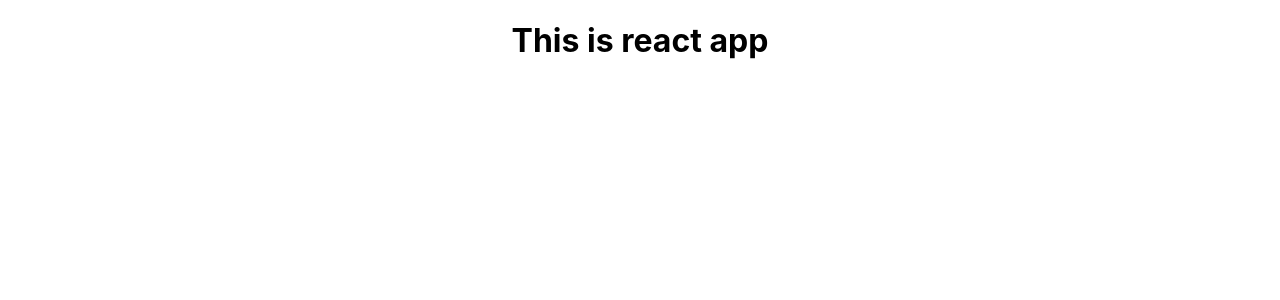
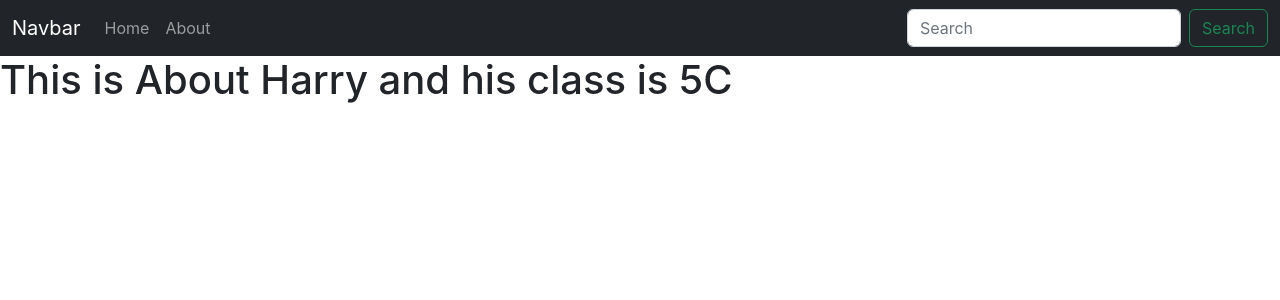
Before and after one commit to dhaval7152/inotebookReact, a React (Create React App) app: page /About in a window 1280 px wide. Shown: the top 300 px of the page. Built offline with nearby package versions, Linux system fonts and the light colour scheme.

Commit message:
#58 useContext hook

```diff
--- a/public/index.html
+++ b/public/index.html
@@ -24,7 +24,8 @@
       work correctly both with client-side routing and a non-root public URL.
       Learn how to configure a non-root public URL by running `npm run build`.
     -->
-    <title>React App</title>
+    <link href="https://cdn.jsdelivr.net/npm/bootstrap@5.2.0-beta1/dist/css/bootstrap.min.css" rel="stylesheet" integrity="sha384-0evHe/X+R7YkIZDRvuzKMRqM+OrBnVFBL6DOitfPri4tjfHxaWutUpFmBp4vmVor" crossorigin="anonymous">
+    <title>iNoteBook- Platform to Store Your Notes</title>
   </head>
   <body>
     <noscript>You need to enable JavaScript to run this app.</noscript>
@@ -39,5 +40,8 @@
       To begin the development, run `npm start` or `yarn start`.
       To create a production bundle, use `npm run build` or `yarn build`.
     -->
+    <script src="https://cdn.jsdelivr.net/npm/bootstrap@5.2.0-beta1/dist/js/bootstrap.bundle.min.js" integrity="sha384-pprn3073KE6tl6bjs2QrFaJGz5/SUsLqktiwsUTF55Jfv3qYSDhgCecCxMW52nD2" crossorigin="anonymous"></script>
+
+    <script>console.log("Everthing Is going Smooth"); </script>
   </body>
 </html>
--- a/src/App.js
+++ b/src/App.js
@@ -1,10 +1,25 @@
-import './App.css';
+import "./App.css";
+import Navbar from "./components/Navbar";
+import About from "./components/About";
+import { BrowserRouter as Router, Routes, Route } from "react-router-dom";
+import Home from "./components/Home";
+import NoteState from "./components/context/notes/NoteState";
 
 function App() {
   return (
-    <div className="App">
-      <h1>This is react app</h1>
-      </div>
+    <>
+    <NoteState>
+      <Router>
+        <div>
+          <Navbar />
+        </div>
+        <Routes>
+          <Route exact path="/" element={<Home />}></Route>
+          <Route exact path="/About" element={<About />}></Route>
+        </Routes>
+      </Router>
+    </NoteState>
+    </>
   );
 }
 
--- a/src/components/About.js
+++ b/src/components/About.js
@@ -1,10 +1,16 @@
- import React from 'react';
+import React, { useContext,useEffect } from 'react';
+import noteContext from './context/notes/noteContext';
+export const About = () => {
+  const a = useContext(noteContext);
+  useEffect(()=>{
+    a.update()
+     // eslint-disable-next-line
+  },[])
+  return (
+    <div>
+      <h1>This is  About {a.state.name} and his class is {a.state.class}</h1>
+    </div>
+  );
+};
 
- export const About=()=>{
-    return (
-<h1>This is About</h1>
-    );
- }
-
-
- export default About;
+export default About;
--- /dev/null
+++ b/src/components/Home.js
@@ -0,0 +1,10 @@
+import React from "react";
+
+export const Home=()=>{
+    return(
+        <div>
+            <h1>This is home</h1>
+        </div>
+    );
+}
+export default Home;
--- /dev/null
+++ b/src/components/Navbar.js
@@ -0,0 +1,52 @@
+import React from "react";
+import {Link} from 'react-router-dom';
+export const Navbar = () => {
+  return (
+    <nav className="navbar navbar-expand-lg navbar-dark bg-dark">
+      <div className="container-fluid">
+        <Link className="navbar-brand" to="/">
+          Navbar
+        </Link>
+        <button
+          className="navbar-toggler"
+          type="button"
+          data-bs-toggle="collapse"
+          data-bs-target="#navbarSupportedContent"
+          aria-controls="navbarSupportedContent"
+          aria-expanded="false"
+          aria-label="Toggle navigation"
+        >
+          <span className="navbar-toggler-icon"></span>
+        </button>
+        <div className="collapse navbar-collapse" id="navbarSupportedContent">
+          <ul className="navbar-nav me-auto mb-2 mb-lg-0">
+            <li className="nav-item">
+              <Link className="nav-link " aria-current="page" to="/">
+                Home
+              </Link>
+            </li>
+            <li className="nav-item ">
+              <Link className="nav-link" to="/about">
+                About
+              </Link>
+            </li>
+
+          </ul>
+          <form className="d-flex" role="search">
+            <input
+              className="form-control me-2"
+              type="search"
+              placeholder="Search"
+              aria-label="Search"
+            />
+            <button className="btn btn-outline-success" type="submit">
+              Search
+            </button>
+          </form>
+        </div>
+      </div>
+    </nav>
+  );
+};
+
+export default Navbar;
--- /dev/null
+++ b/src/components/context/notes/NoteState.js
@@ -0,0 +1,25 @@
+import { useState } from "react";
+import NoteContext from "./noteContext";
+
+export const NoteState = (props) => {
+  const s1 = {
+    "name": "dhaval",
+    "class": "12c",
+  }
+  const [state, setState] = useState(s1);
+  const update=()=>{
+    setTimeout(()=>{
+      setState({
+        "name": "Harry",
+        "class": "5C",
+      })
+    },1000);
+  }
+  return (
+    <NoteContext.Provider value={{state,update}}>
+      {props.children}
+    </NoteContext.Provider>
+  )
+}
+
+export default NoteState;
--- /dev/null
+++ b/src/components/context/notes/noteContext.js
@@ -0,0 +1,5 @@
+import{ createContext } from "react";
+
+export const noteContext=createContext();
+
+export default noteContext;
```
